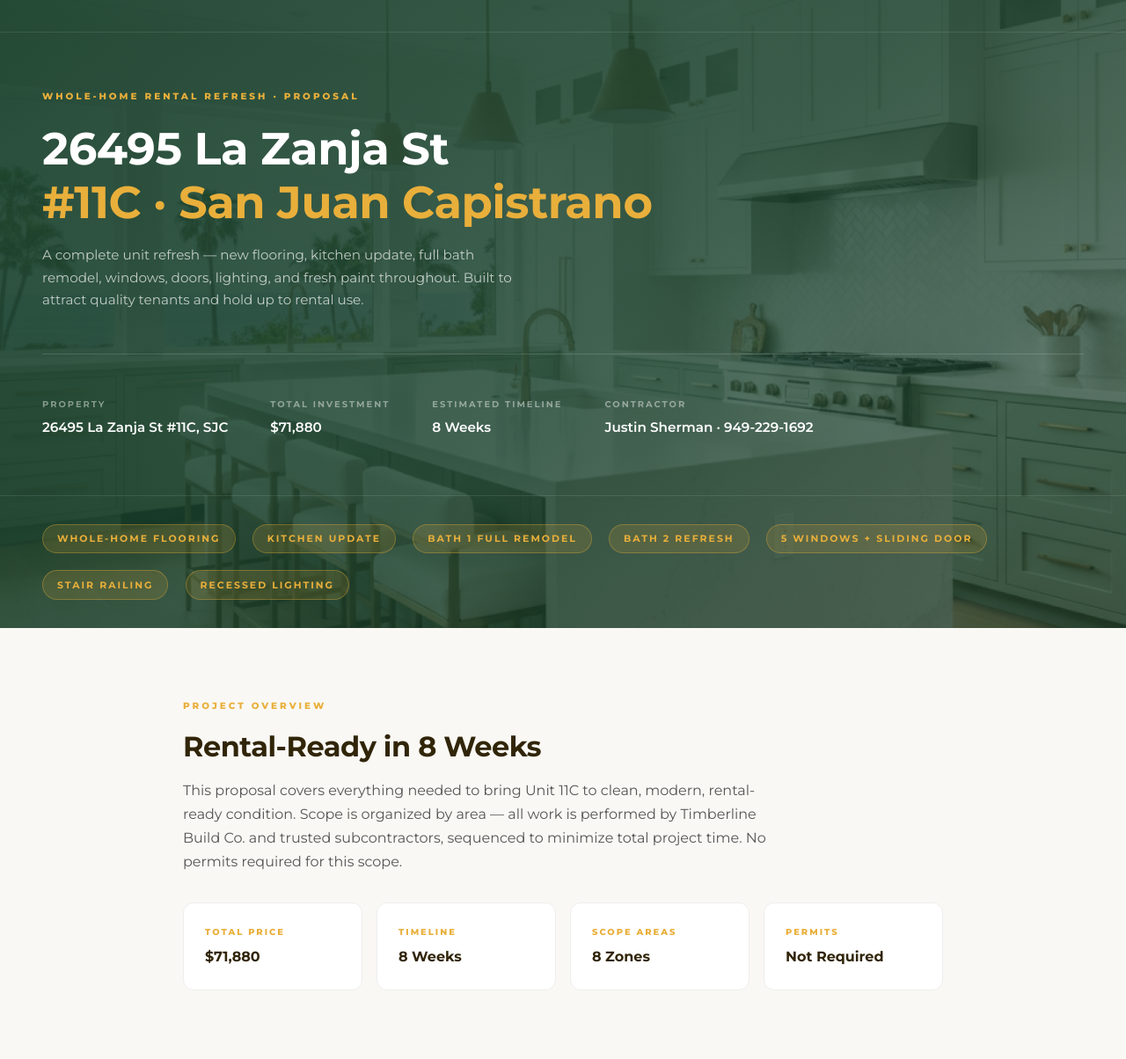
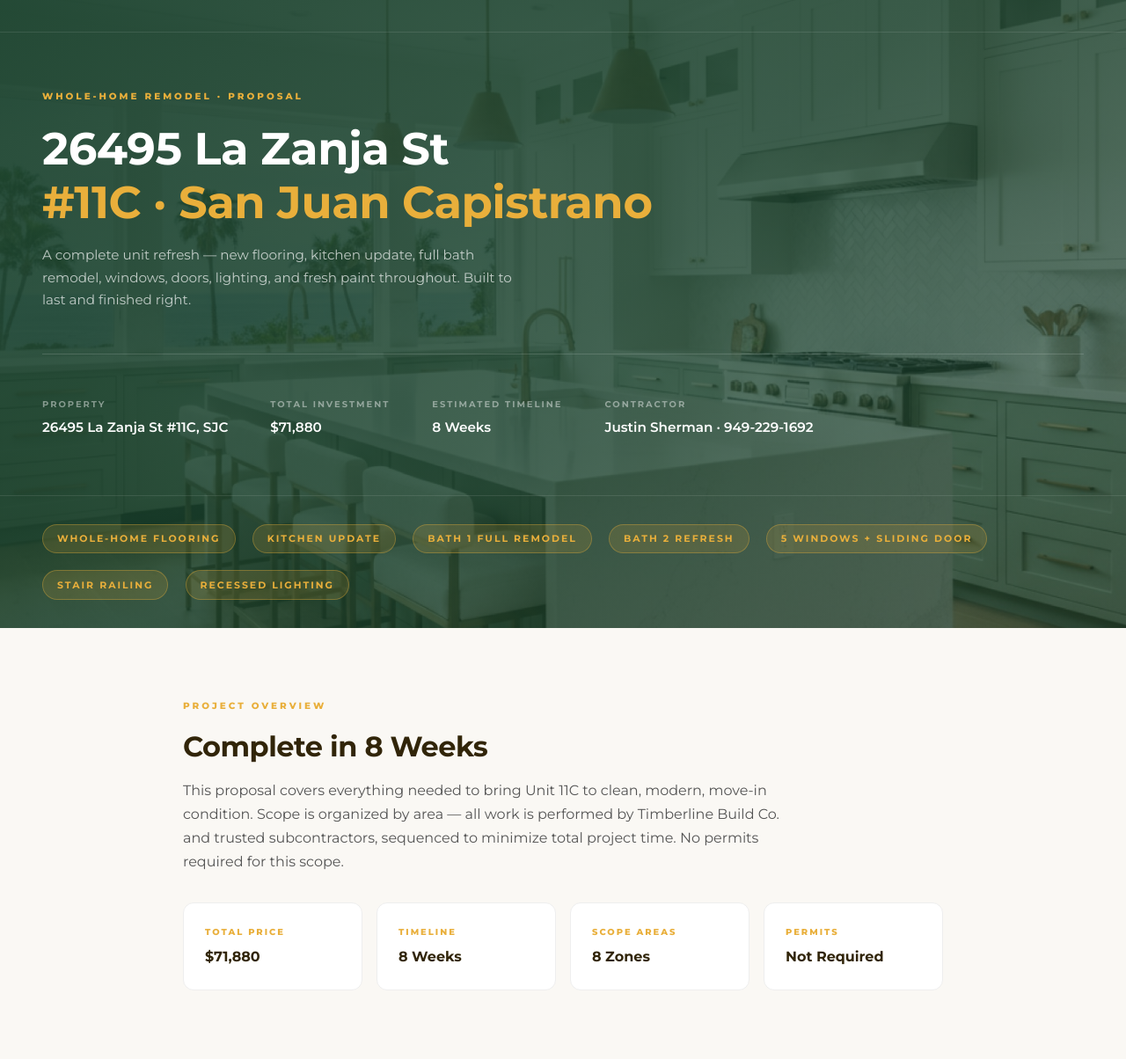
Before and after one commit to unicornrobot42-ai/timberline-build-proposals, a plain HTML site: page docs/gary-26495-lazanja-rental-refresh/index.html in a window 1280 px wide. Shown: the part 96-1300 px from the top of the page at 88% size. Drawn offline with Linux system fonts and the light colour scheme.

Commit message:
Remove rental/tenant language from La Zanja proposal

```diff
--- a/docs/gary-26495-lazanja-rental-refresh/index.html
+++ b/docs/gary-26495-lazanja-rental-refresh/index.html
@@ -3,7 +3,7 @@
 <head>
     <meta charset="UTF-8">
     <meta name="viewport" content="width=device-width, initial-scale=1.0">
-    <title>Timberline Build Co. | 26495 La Zanja St — Whole-Home Rental Refresh</title>
+    <title>Timberline Build Co. | 26495 La Zanja St — Whole-Home Remodel</title>
     <link rel="preconnect" href="https://fonts.googleapis.com">
     <link rel="preconnect" href="https://fonts.gstatic.com" crossorigin>
     <link href="https://fonts.googleapis.com/css2?family=Montserrat:wght@300;400;500;600;700;800;900&display=swap" rel="stylesheet">
@@ -496,9 +496,9 @@
         <span class="hero-date">May 2026</span>
     </div>
     <div class="hero-body">
-        <span class="label">Whole-Home Rental Refresh · Proposal</span>
+        <span class="label">Whole-Home Remodel · Proposal</span>
         <h1>26495 La Zanja St<br><span>#11C · San Juan Capistrano</span></h1>
-        <p>A complete unit refresh — new flooring, kitchen update, full bath remodel, windows, doors, lighting, and fresh paint throughout. Built to attract quality tenants and hold up to rental use.</p>
+        <p>A complete unit refresh — new flooring, kitchen update, full bath remodel, windows, doors, lighting, and fresh paint throughout. Built to last and finished right.</p>
         <div class="hero-meta">
             <div>
                 <div class="meta-label">Property</div>
@@ -532,8 +532,8 @@
 <!-- ── OVERVIEW ── -->
 <div class="section">
     <span class="label">Project Overview</span>
-    <h2 style="color: var(--earth); margin-bottom: 1rem;">Rental-Ready in 8 Weeks</h2>
-    <p style="color: #555; max-width: 680px;">This proposal covers everything needed to bring Unit 11C to clean, modern, rental-ready condition. Scope is organized by area — all work is performed by Timberline Build Co. and trusted subcontractors, sequenced to minimize total project time. No permits required for this scope.</p>
+    <h2 style="color: var(--earth); margin-bottom: 1rem;">Complete in 8 Weeks</h2>
+    <p style="color: #555; max-width: 680px;">This proposal covers everything needed to bring Unit 11C to clean, modern, move-in condition. Scope is organized by area — all work is performed by Timberline Build Co. and trusted subcontractors, sequenced to minimize total project time. No permits required for this scope.</p>
     <div class="overview-grid">
         <div class="overview-card">
             <div class="oc-label">Total Price</div>
@@ -806,7 +806,7 @@
 <div class="section">
     <span class="label">Investment Summary</span>
     <div class="total-block">
-        <span class="label">26495 La Zanja St #11C · Whole-Home Rental Refresh</span>
+        <span class="label">26495 La Zanja St #11C · Whole-Home Remodel</span>
         <div class="total-phases">
             <div class="total-row section-header">
                 <span class="tr-label">Whole-Home Systems</span>
```
